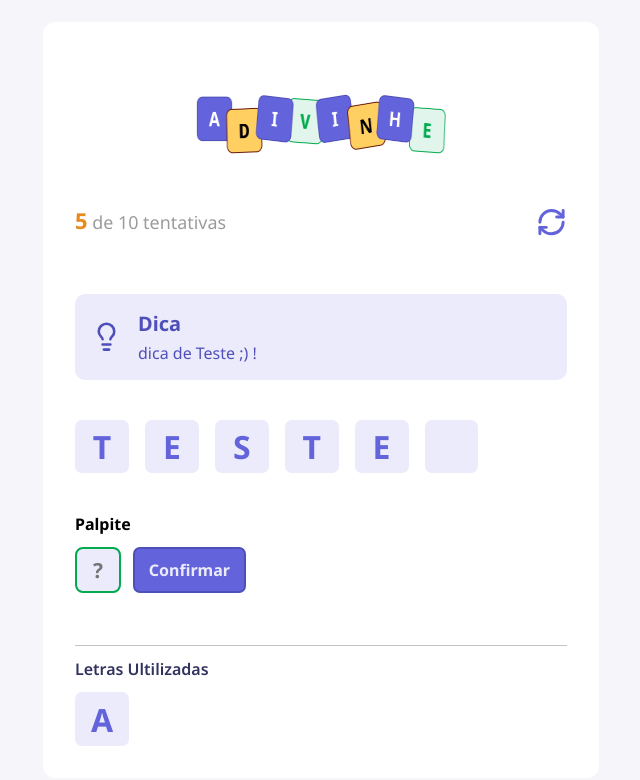
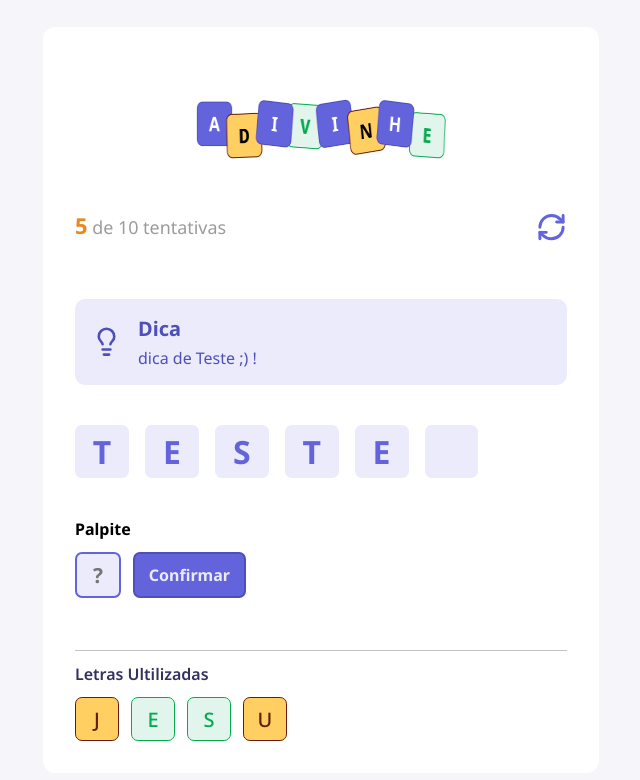
Before and after one commit to MatAntonagi/adivinhe, a React (Vite) app: page / in a window 1280 px wide. Shown: the top 780 px of the page, without its empty margins (319-959 px from the left). Built offline with nearby package versions, Linux system fonts and the light colour scheme.

Commit message:
reulizando o componente Letter em LettersUsed , e criando variações de tamanho de letras e cores.

```diff
--- a/src/components/Input/style.module.css
+++ b/src/components/Input/style.module.css
@@ -12,5 +12,5 @@
     font-weight: 700;
     color: #6363db;
 
-    outline-color: #03ab4f;
+    outline: none;
 }
--- a/src/components/Letter/index.tsx
+++ b/src/components/Letter/index.tsx
@@ -2,11 +2,18 @@ import style from "./style.module.css";
 
 type LetterProps = {
   value?: string;
+  size?: "default" | "small";
+  color?: "default" | "correct" | "wrong";
 }
 
-function Letter({ value = "" }: LetterProps) {
+function Letter({ value = "", size = "default", color = "default" }: LetterProps) {
   return (
-    <div className={style.letter}>
+    <div className={`
+    ${style.letter}
+    ${size === "small" ? style.letterSmall : ""}
+    ${color === "correct" ? style.letterCorrect : ""}
+    ${color === "wrong" ? style.letterWrong : ""}
+    `}>
       <span>{value}</span>
     </div>
   )
--- a/src/components/Letter/style.module.css
+++ b/src/components/Letter/style.module.css
@@ -10,8 +10,32 @@
   text-transform: uppercase;
   font-size: 2rem;
   font-weight: 700;
+  text-align: center;
 
   display: flex;
   justify-content: center;
   align-items: center;
 }
+
+.letterSmall {
+  width: 2.75rem;
+  height: 2.75rem;
+
+  border-radius: .43rem;
+  border: 1px solid #6363db;
+
+  font-size: 1.25rem;
+  font-weight: 500;
+}
+
+.letterCorrect {
+  background-color: #e1f5ec;
+  border-color: #03ab4f;
+  color: #03ab4f;
+}
+
+.letterWrong {
+  background-color: #ffcf62;
+  border-color: #691b0a;
+  color: #691b0a;
+}
--- a/src/components/LettersUsed/index.tsx
+++ b/src/components/LettersUsed/index.tsx
@@ -6,7 +6,12 @@ function LettersUsed() {
     <div className={style.lettersUsed}>
       <h5>Letras Ultilizadas</h5>
 
-      <Letter value={"A"} />
+      <div>
+        <Letter value={"J"} size="small" color="wrong" />
+        <Letter value={"E"} size="small" color="correct"/>
+        <Letter value={"S"} size="small" color="correct"/>
+        <Letter value={"U"} size="small" color="wrong" />
+      </div>
     </div>
   )
 }
--- a/src/components/LettersUsed/style.module.css
+++ b/src/components/LettersUsed/style.module.css
@@ -2,7 +2,6 @@
   width: 100%;
   margin-top: 3.25rem;
   border-top: 1px solid #c3c3c3;
-
 }
 
 .lettersUsed h5 {
@@ -12,3 +11,9 @@
 
   margin: .75rem 0;
 }
+
+.lettersUsed > div {
+  display: flex;
+  gap: .75rem;
+  flex-wrap: wrap;
+}
```
